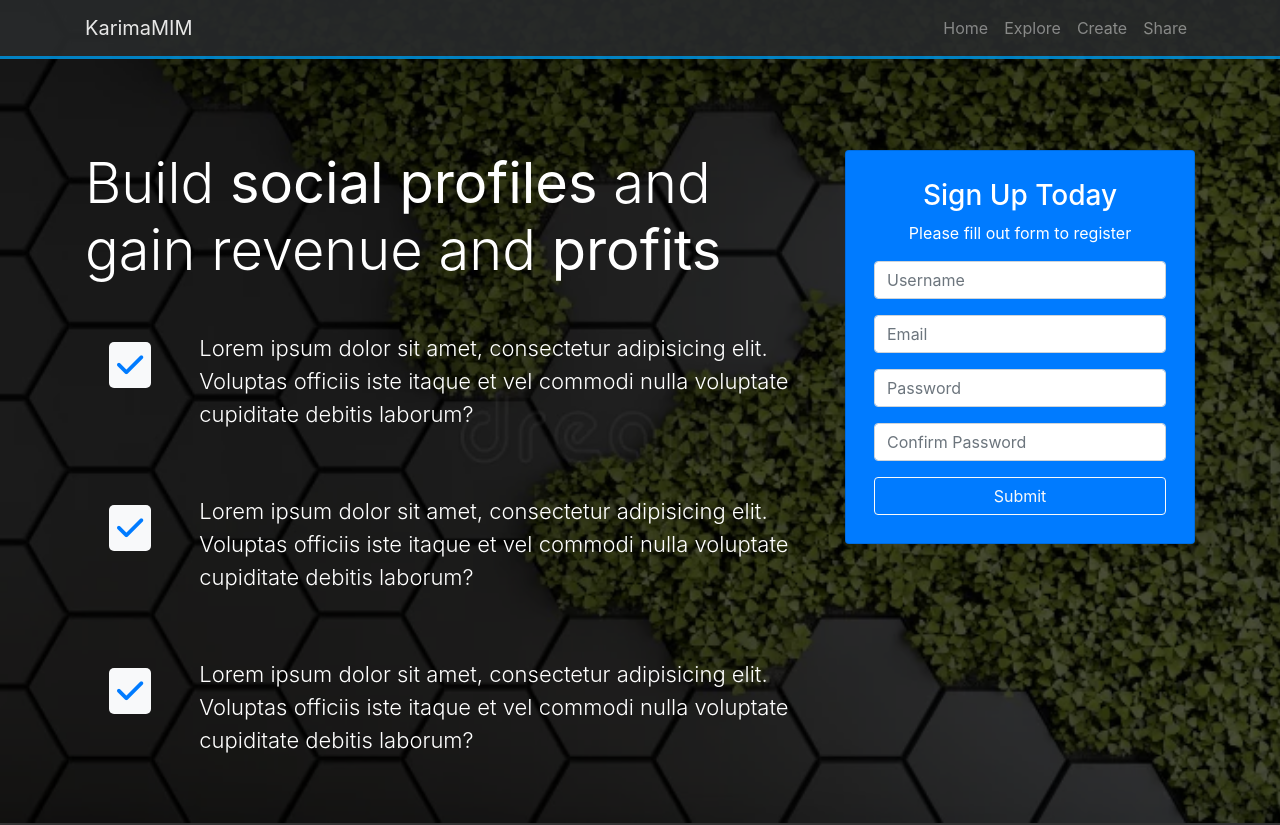
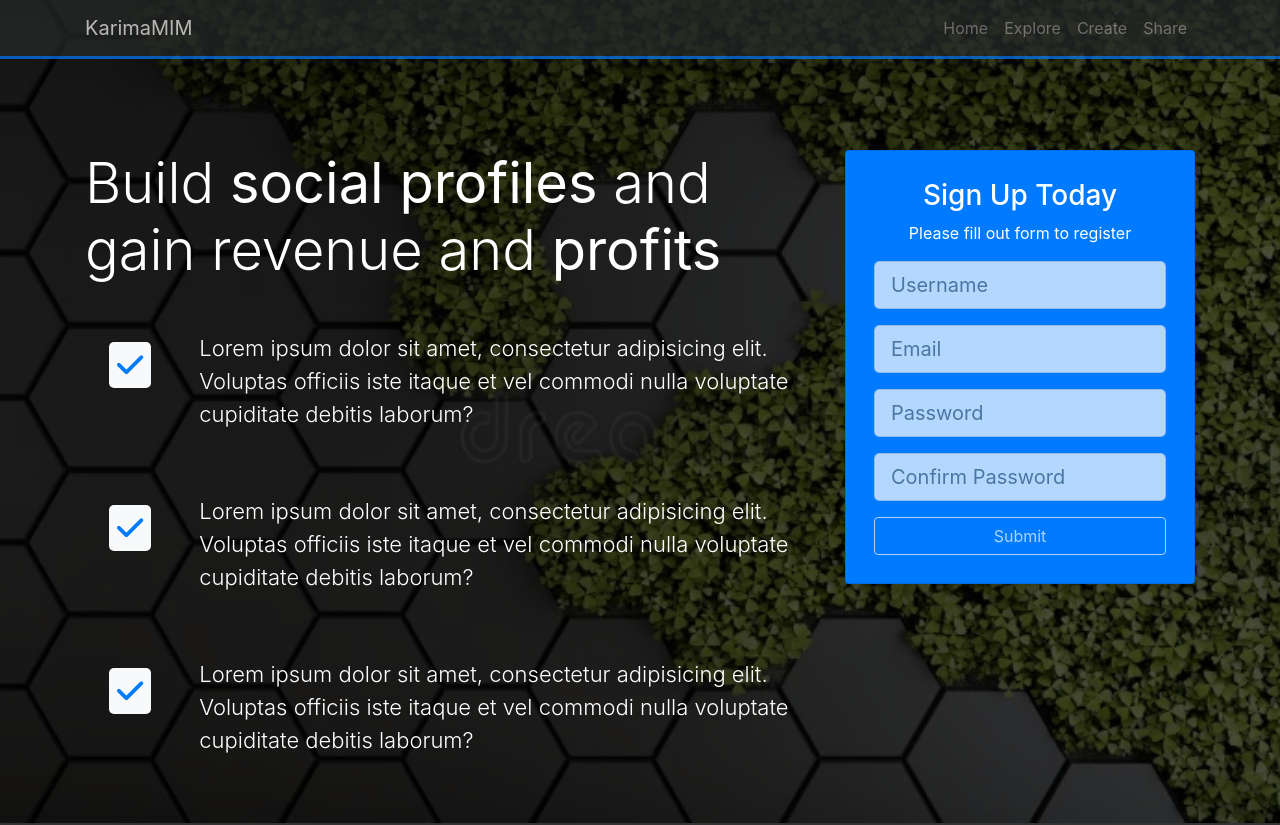
Before and after one commit to karimamim/bootstrap-project, a website: page src/index.html in a window 1280 px wide. Shown: the top 825 px of the page. Drawn offline with nearby package versions, Linux system fonts and the light colour scheme.

Commit message:
final commit

```diff
--- a/src/css/style.css
+++ b/src/css/style.css
@@ -6,9 +6,9 @@ body {
   color: #fff;
 }
 .navbar {
-  border-bottom: 3px solid #008ed6;
+  border-bottom: 3px solid #007bff;
   background: #292b2c;
-  opacity: 0.9;
+  opacity: 0.7;
 }
 
 #home {
@@ -37,6 +37,10 @@ body {
 .lead {
   font-size: 22px;
 }
+
+form {
+  opacity: 0.7;
+}
 #share-body,
 #explore-body {
   background: #fff;
@@ -50,7 +54,7 @@ img {
 }
 #share,
 #create {
-  background-color: #008ed6;
+  background-color: #007bff;
 }
 
 #footer,
--- a/src/index.html
+++ b/src/index.html
@@ -111,28 +111,28 @@
                     <form action="">
                       <div class="form-group">
                         <input
-                          class="form-control"
+                          class="form-control form-control-lg"
                           type="text"
                           placeholder="Username"
                         />
                       </div>
                       <div class="form-group">
                         <input
-                          class="form-control"
+                          class="form-control form-control-lg"
                           type="email"
                           placeholder="Email"
                         />
                       </div>
                       <div class="form-group">
                         <input
-                          class="form-control"
+                          class="form-control form-control-lg"
                           type="password"
                           placeholder="Password"
                         />
                       </div>
                       <div class="form-group">
                         <input
-                          class="form-control"
+                          class="form-control form-control-lg"
                           type="password"
                           placeholder="Confirm Password"
                         />
@@ -158,7 +158,7 @@
       <div class="container">
         <div class="row">
           <div class="col-md-12 text-center pt-5 pb-4">
-            <p class="display-3">Explore</p>
+            <p class="display-4">Explore</p>
             <p class="lead">
               Lorem ipsum dolor sit amet, consectetur adipisicing elit. Ea nulla
               ducimus veniam repellat nostrum, placeat aperiam maiores! Dicta,
@@ -216,7 +216,7 @@
       <div class="container">
         <div class="row">
           <div class="col-md-12 text-center pt-5 pb-4">
-            <p class="display-3">Create</p>
+            <p class="display-4">Create</p>
             <p class="lead">
               Lorem ipsum dolor sit amet, consectetur adipisicing elit. Ea nulla
               ducimus veniam repellat nostrum, placeat aperiam maiores! Dicta,
@@ -271,7 +271,7 @@
       <div class="container">
         <div class="row">
           <div class="col-md-12 text-center pt-5 pb-4">
-            <p class="display-2">Share</p>
+            <p class="display-4">Share</p>
             <p class="lead">
               Lorem ipsum dolor sit amet, consectetur adipisicing elit. Ea nulla
               ducimus veniam repellat nostrum, placeat aperiam maiores! Dicta,
```
